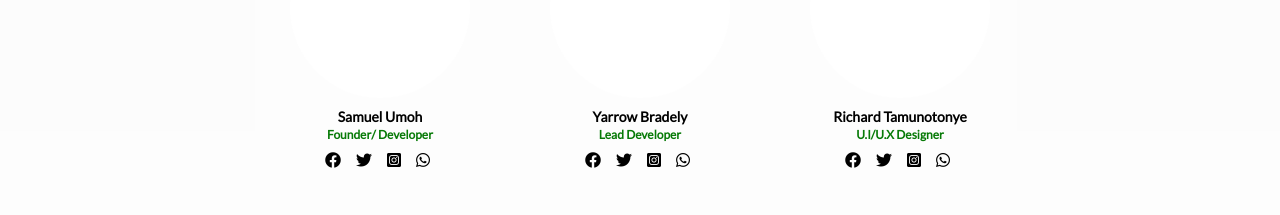
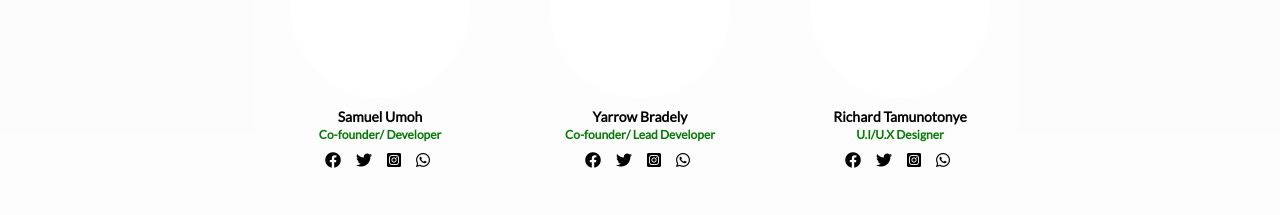
Before and after one commit to dynamo4tech/in-progress, a plain HTML site: page index.html in a window 1280 px wide. Shown: the part 3680-3895 px from the top of the page. Drawn offline with Linux system fonts and the light colour scheme.

Commit message:
Update index.html

```diff
--- a/index.html
+++ b/index.html
@@ -190,7 +190,7 @@
             <div  >
                 <div class="team_member"></div>
                 <h4 class="name">Samuel Umoh</h4>
-                <p class="portfolio">Founder/ Developer</p>
+                <p class="portfolio">Co-founder/ Developer</p>
                <div class="socials">
                 <i class="fab fa-facebook"></i>
                 <i class="fab fa-twitter"></i>
@@ -202,7 +202,7 @@
             <div >
                 <div class="team_member"></div>
                 <h4 class="name">Yarrow Bradely</h4>
-                <p class="portfolio">Lead Developer</p>
+                <p class="portfolio">Co-founder/ Lead Developer</p>
                 <div class="socials">
                     <i class="fab fa-facebook"></i>
                     <i class="fab fa-twitter"></i>
```
